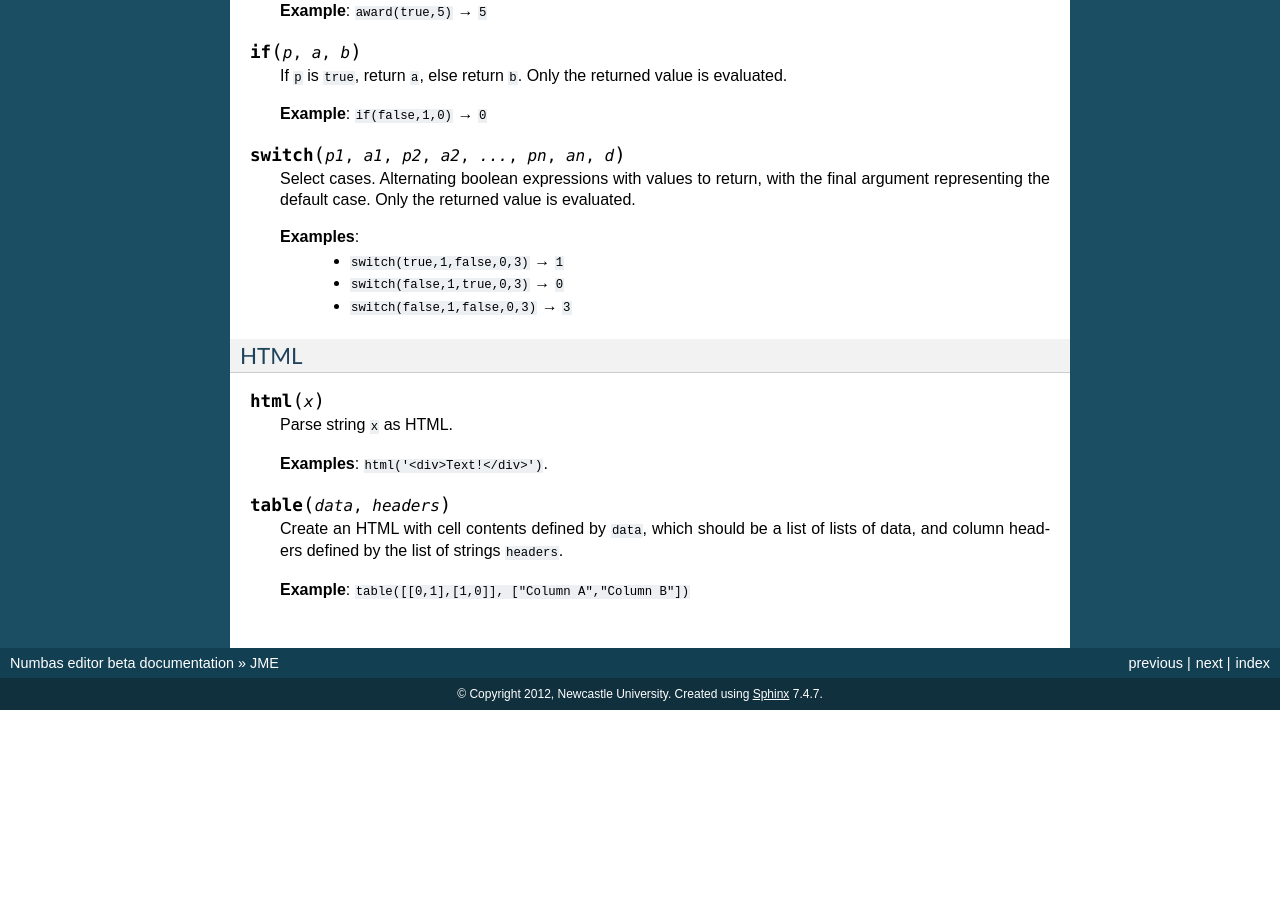
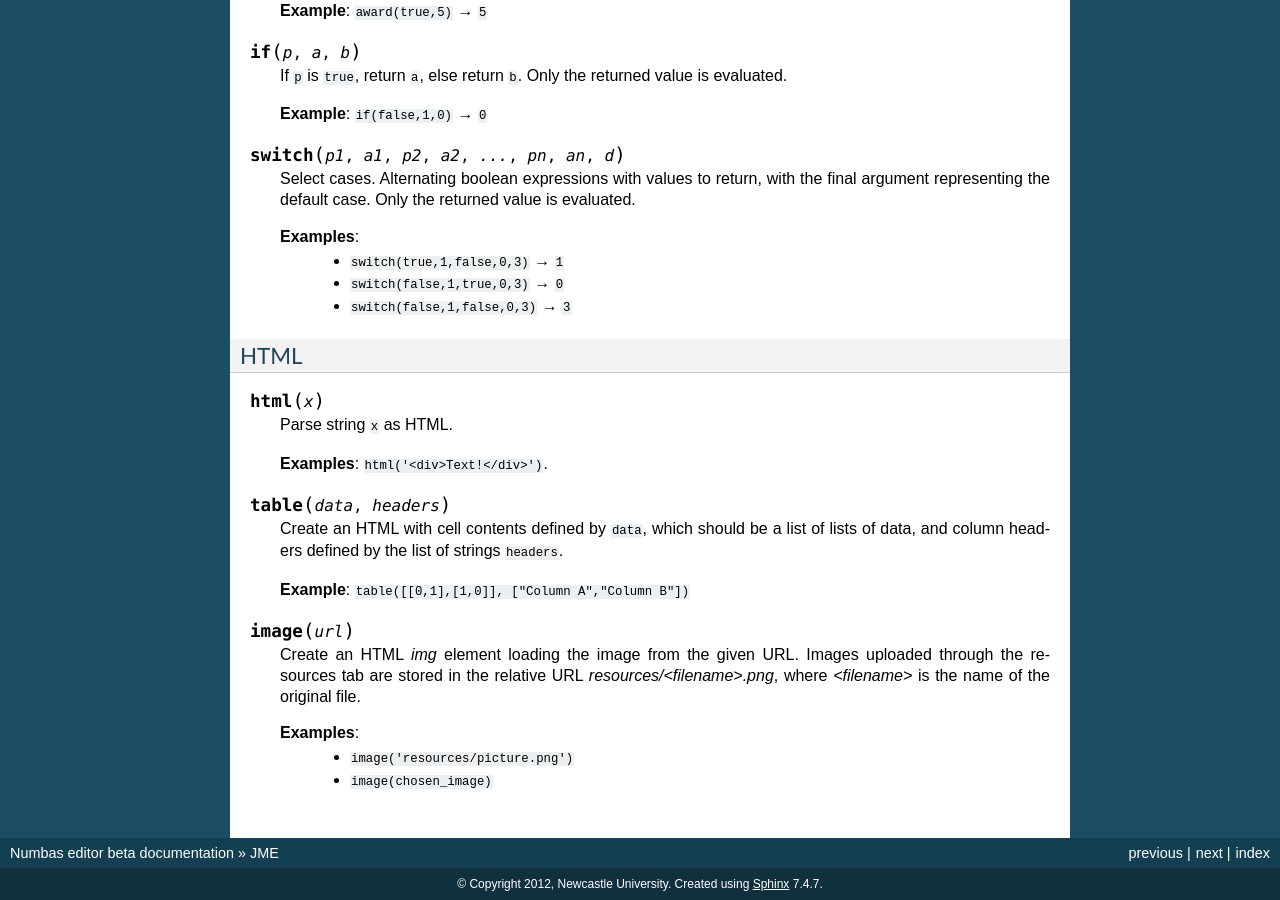
Before and after one commit to numbas/editor-docs, a Sphinx documentation site: the page built from source/jme-reference.rst, in a window 1280 px wide and 900 px high, scrolled down 12360 px. Built offline with Sphinx 7.4.7, drawn with Linux system fonts in a browser that asks for light colours; before the commit the page ends 13070 px from its top, so only the background shows below that.

Commit message:
document the image function

```diff
--- a/source/jme-reference.rst
+++ b/source/jme-reference.rst
@@ -684,3 +684,11 @@ HTML
     Create an HTML with cell contents defined by ``data``, which should be a list of lists of data, and column headers defined by the list of strings ``headers``.
 
     **Example**: ``table([[0,1],[1,0]], ["Column A","Column B"])``
+
+.. function:: image(url)
+
+    Create an HTML `img` element loading the image from the given URL. Images uploaded through the resources tab are stored in the relative URL `resources/<filename>.png`, where `<filename>` is the name of the original file.
+
+    **Examples**:
+        * ``image('resources/picture.png')``
+        * ``image(chosen_image)``
```
